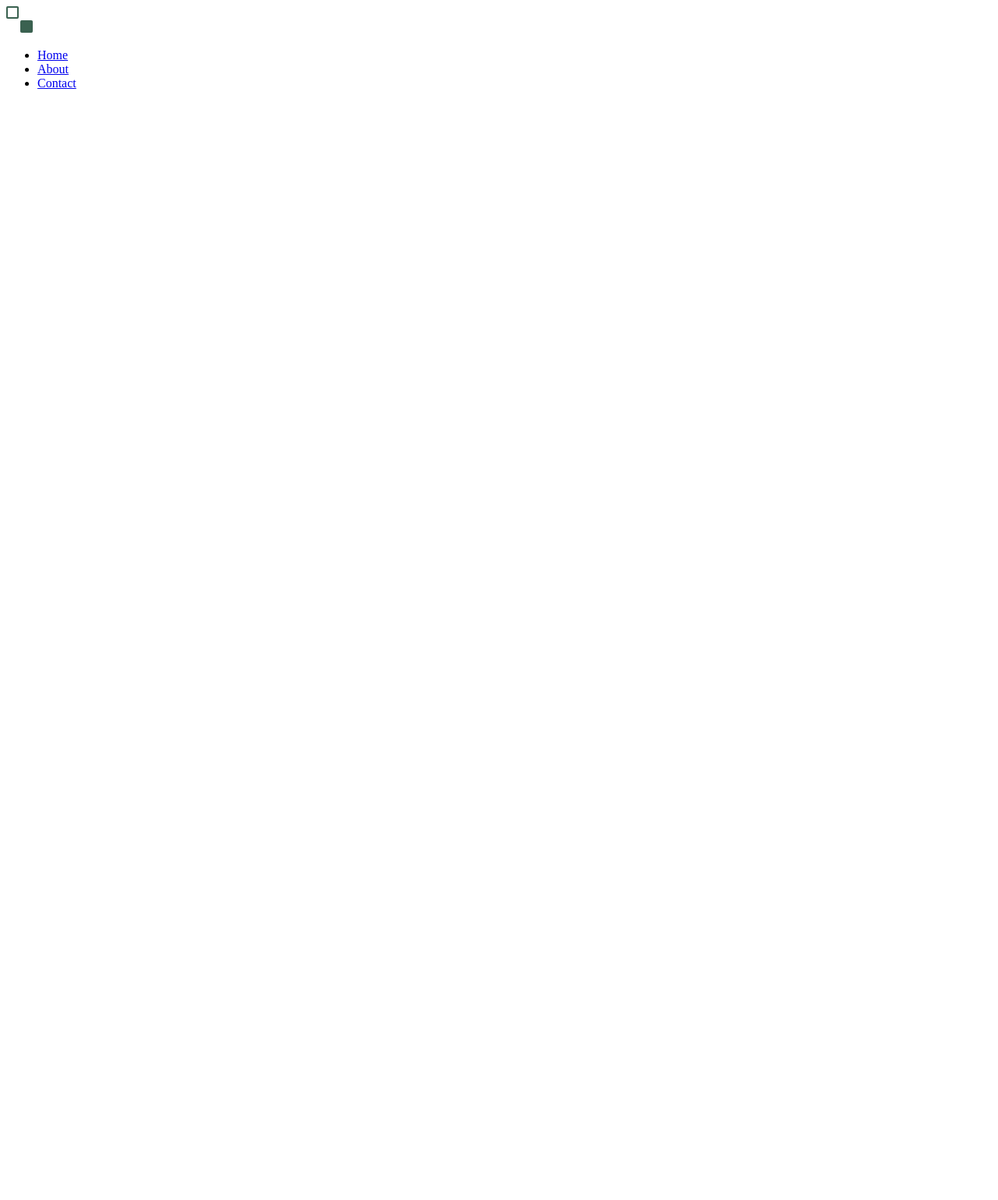
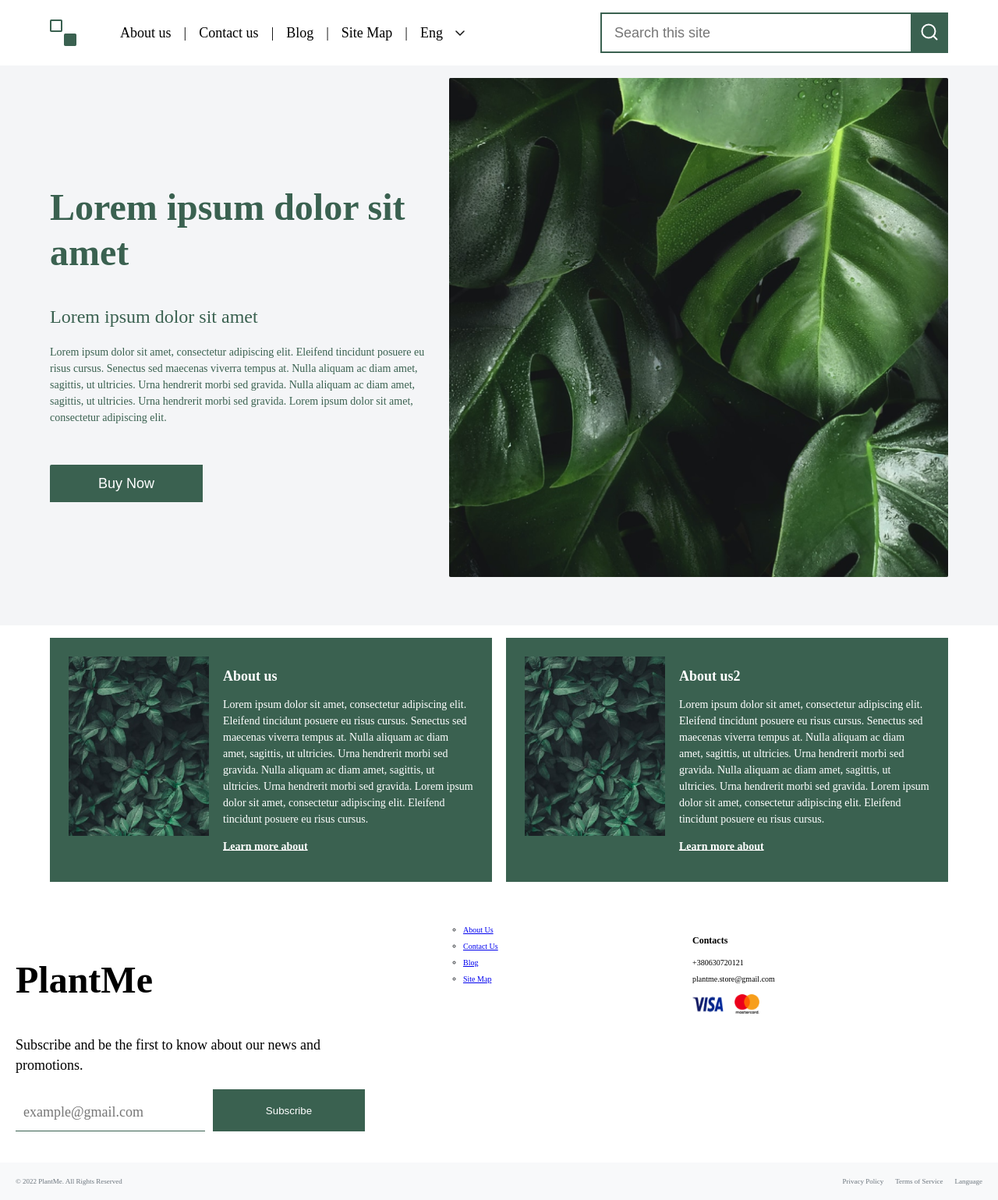
Before and after one commit to IvanDeresh/uml_t1, a plain HTML site: page index.html in a window 1280 px wide. Shown: the whole page at 78% size. Before the commit the page ends 800 px from the top, so only its background shows below. Drawn offline with Linux system fonts and the light colour scheme.

Commit message:
"some sections"

```diff
--- a/index.html
+++ b/index.html
@@ -4,19 +4,147 @@
     <meta charset="UTF-8" />
     <meta name="viewport" content="width=device-width, initial-scale=1.0" />
     <link rel="stylesheet" href="index.css" />
+
     <title>Document</title>
-    <script defer src="index.js"></script>
   </head>
   <body>
-    <header>
-      <div><img src="./assets/img/Logo.png" alt="Logo" /></div>
-      <nav>
-        <ul>
-          <li><a href="#">Home</a></li>
-          <li><a href="#">About</a></li>
-          <li><a href="#">Contact</a></li>
-        </ul>
-      </nav>
+    <header class="header">
+      <div class="header__container">
+        <div class="header__logo">
+          <img src="./assets/img/Logo.png" alt="Logo" />
+        </div>
+        <nav class="header__nav">
+          <ul class="header__nav--list">
+            <li class="header__nav--li">
+              <a href="#">About us <span>|</span></a>
+            </li>
+            <li class="header__nav--li">
+              <a href="#">Contact us <span>|</span></a>
+            </li>
+            <li class="header__nav--li">
+              <a href="#">Blog <span>|</span></a>
+            </li>
+            <li class="header__nav--li">
+              <a href="#">Site Map <span>|</span></a>
+            </li>
+            <li class="header__nav--li">
+              <a href="#">Eng <img src="assets/img/arrowBottom.svg" /></a>
+            </li>
+          </ul>
+        </nav>
+      </div>
+      <div class="header__search">
+        <input class="header__search--input" placeholder="Search this site" />
+        <button class="header__search--button">
+          <img
+            class="header__search--img"
+            src="./assets/img/Loop.svg"
+            alt="Loop"
+          />
+        </button>
+      </div>
     </header>
+    <section class="hero">
+        <div class="hero__content">
+        <div class="hero__content--container">
+          <h1 class="hero__content--title">Lorem ipsum dolor sit amet</h1>
+          <h2 class="hero__content--subtitle">Lorem ipsum dolor sit amet</h2>
+          <p class="hero__content--text">
+           Lorem ipsum dolor sit amet, consectetur adipiscing elit. Eleifend tincidunt posuere eu risus cursus. Senectus sed maecenas viverra tempus at. Nulla aliquam ac diam amet, sagittis, ut ultricies. Urna hendrerit morbi sed gravida. Nulla aliquam ac diam amet, sagittis, ut ultricies. Urna hendrerit morbi sed gravida. Lorem ipsum dolor sit amet, consectetur adipiscing elit.
+          </p>
+          <button class="hero__content--button">Buy Now</button>
+        </div>
+        </div>
+        <div>
+            <img
+              class="hero__background"
+              src="./assets/img/unsplash_W5XTTLpk1-I.png"
+              alt="Background"
+            />
+        </div>
+      </section>
+    </section>
+    <section class="about">
+        <div class="about__item">
+           <img src="assets/img/Rectangle 570.png" alt="about__image" class="about__item--img" />
+           <div class="about__item--content">
+            <h2 class="about__item--header">About us</h2>
+            <p class="about__item--text">
+                Lorem ipsum dolor sit amet, consectetur adipiscing elit. Eleifend tincidunt posuere eu risus cursus. Senectus sed maecenas viverra tempus at. Nulla aliquam ac diam amet, sagittis, ut ultricies. Urna hendrerit morbi sed gravida. Nulla aliquam ac diam amet, sagittis, ut ultricies. Urna hendrerit morbi sed gravida. Lorem ipsum dolor sit amet, consectetur adipiscing elit. Eleifend tincidunt posuere eu risus cursus.
+            </p>
+            <a class="about__item--link">Learn more about</a>
+           </div>
+        </div>
+        <div class="about__item">
+           <img src="assets/img/Rectangle 570.png" alt="about__image" class="about__item--img" />
+           <div class="about__item--content">
+            <h2 class="about__item--header">About us2</h2>
+            <p class="about__item--text">
+                Lorem ipsum dolor sit amet, consectetur adipiscing elit. Eleifend tincidunt posuere eu risus cursus. Senectus sed maecenas viverra tempus at. Nulla aliquam ac diam amet, sagittis, ut ultricies. Urna hendrerit morbi sed gravida. Nulla aliquam ac diam amet, sagittis, ut ultricies. Urna hendrerit morbi sed gravida. Lorem ipsum dolor sit amet, consectetur adipiscing elit. Eleifend tincidunt posuere eu risus cursus.
+            </p>
+            <a class="about__item--link">Learn more about</a>
+           </div>
+        </div>
+    </section>
+   <footer class="footer">
+  <div class="footer__content">
+    <ul class="footer__list">
+      <li class="footer__item footer__item--subscribe">
+        <h2 class="footer__title">PlantMe</h2>
+        <p class="footer__description">
+          Subscribe and be the first to know about our news and promotions.
+        </p>
+        <form class="footer__form" action="#" method="post">
+          <input
+            class="footer__input"
+            placeholder="example@gmail.com"
+            type="email"
+            name="email"
+            required
+          />
+          <button class="footer__button" type="submit">Subscribe</button>
+        </form>
+      </li>
+
+      <!-- Секція навігації -->
+      <li class="footer__item footer__item--navigation">
+        <nav class="footer__nav">
+          <ul class="footer__nav-list">
+            <li class="footer__nav-item"><a href="#">About Us</a></li>
+            <li class="footer__nav-item"><a href="#">Contact Us</a></li>
+            <li class="footer__nav-item"><a href="#">Blog</a></li>
+            <li class="footer__nav-item"><a href="#">Site Map</a></li>
+          </ul>
+        </nav>
+      </li>
+
+      <!-- Секція контактів -->
+      <li class="footer__item footer__item--contacts">
+        <h3 class="footer__contacts-title">Contacts</h3>
+        <p class="footer__contacts-phone">+380630720121</p>
+        <p class="footer__contacts-email">plantme.store@gmail.com</p>
+        <div class="footer__payment-methods">
+          <img class="footer__payment-logo" src="assets/img/visa.png" alt="Visa" />
+          <img class="footer__payment-logo" src="assets/img/mc.png" alt="MasterCard" />
+        </div>
+      </li>
+    </ul>
+  </div>
+
+  <!-- Нижній рядок авторських прав -->
+  <div class="footer__copyright">
+    <p class="footer__copyright-text">
+      <span>© 2022 PlantMe. All Rights Reserved</span>
+    </p>
+    <nav class="footer__policy-nav">
+      <ul class="footer__policy-list">
+        <li class="footer__policy-item"><a href="#">Privacy Policy</a></li>
+        <li class="footer__policy-item"><a href="#">Terms of Service</a></li>
+        <li class="footer__policy-item"><a href="#">Language</a></li>
+      </ul>
+    </nav>
+  </div>
+</footer>
+
   </body>
 </html>
--- /dev/null
+++ b/scss/index.scss
@@ -0,0 +1,338 @@
+html {
+  font-size: 62.5%;
+}
+
+body {
+  max-width: 144rem;
+  margin: 0 auto;
+}
+
+.header {
+  display: flex;
+  padding: 1.6rem 6.4rem;
+  justify-content: space-between;
+  align-items: center;
+  &__container {
+    display: flex;
+    justify-content: space-between;
+    align-items: center;
+  }
+  &__logo {
+    width: 3.4rem;
+    height: 3.4rem;
+  }
+  &__nav {
+    display: flex;
+    &--list {
+      display: flex;
+    }
+    &--li {
+      list-style: none;
+    }
+    &--li a {
+      font-family: Outfit;
+      font-size: 18px;
+      font-weight: 400;
+      line-height: 27px;
+      display: flex;
+      gap: 1.6rem;
+      text-align: left;
+      margin-left: 1.6rem;
+      text-underline-position: from-font;
+      text-decoration-skip-ink: none;
+      text-decoration: none;
+      color: black;
+    }
+  }
+  &__search {
+    display: flex;
+    align-items: center;
+    &--input {
+      width: 42.4rem;
+      height: 4.6rem;
+      border: 2px solid #3a6150;
+      padding-left: 1.6rem;
+      font-size: 1.8rem;
+      line-height: 2.6rem;
+      font-weight: 400;
+      color: #3a6150;
+      outline: none;
+    }
+    &--button {
+      width: 4.8rem;
+      height: 4.8rem;
+      margin-left: -4.8rem;
+      border: 2px solid #3a6150;
+      background-color: #3a6150;
+    }
+    &--img {
+    }
+  }
+}
+
+.hero {
+  padding: 1.6rem 6.4rem;
+  background-color: #f4f5f7;
+  display: flex;
+  justify-content: space-between;
+  padding-bottom: 6rem;
+  &__content {
+    width: 64.7rem;
+    min-height: 100%;
+    display: flex;
+    flex-direction: column;
+    justify-content: center;
+  }
+  &__content--title {
+    font-family: Outfit;
+    font-size: 48px;
+    font-weight: 700;
+    line-height: 57.6px;
+    text-align: left;
+    text-underline-position: from-font;
+    text-decoration-skip-ink: none;
+    color: #3a6150;
+  }
+  &__content--subtitle {
+    font-family: Outfit;
+    font-size: 2.4rem;
+    font-weight: 500;
+    line-height: 2.9rem;
+    text-align: left;
+    text-underline-position: from-font;
+    text-decoration-skip-ink: none;
+    color: #3a6150;
+  }
+  &__content--text {
+    font-family: Outfit;
+    width: 50.6rem;
+    font-size: 1.4rem;
+    font-weight: 400;
+    line-height: 2.1rem;
+    text-align: left;
+    text-underline-position: from-font;
+    text-decoration-skip-ink: none;
+    color: #3a6150;
+  }
+  &__content--button {
+    margin-top: 3.6rem;
+    width: 19.6rem;
+    height: 4.8rem;
+    font-size: 1.8rem;
+    gap: 10px;
+    border-radius: 2px 0px 0px 0px;
+    opacity: 0px;
+    background-color: #3a6150;
+    border: none;
+    color: white;
+  }
+  &__background {
+    width: 64rem;
+  }
+}
+
+.about {
+  display: flex;
+  justify-content: space-between;
+  padding: 1.6rem 6.4rem;
+  gap: 1.8rem;
+  &__item {
+    width: 64.7rem;
+    height: 28.9rem;
+    background-color: #3a6150;
+    padding-inline: 2.4rem;
+    padding-top: 2.4rem;
+    display: flex;
+    align-items: start;
+    gap: 1.8rem;
+    &--img {
+      width: 18rem;
+      height: 23rem;
+    }
+    &--header {
+      font-family: Outfit;
+      font-size: 18px;
+      font-weight: 700;
+      text-align: left;
+      text-underline-position: from-font;
+      text-decoration-skip-ink: none;
+      color: white;
+    }
+    &--text {
+      font-family: Outfit;
+      font-size: 14px;
+      font-weight: 400;
+      line-height: 21px;
+      text-align: left;
+      text-underline-position: from-font;
+      text-decoration-skip-ink: none;
+      color: white;
+    }
+    &--link {
+      font-family: Outfit;
+      font-size: 14px;
+      font-weight: 700;
+      line-height: 21px;
+      text-align: left;
+      text-decoration-line: underline;
+      text-decoration-style: solid;
+      text-underline-position: from-font;
+      text-decoration-skip-ink: none;
+      color: white;
+    }
+  }
+}
+
+.footer {
+  &__title {
+    font-family: Outfit;
+    font-size: 48px;
+    font-weight: 700;
+    line-height: 60.48px;
+    text-align: left;
+    text-underline-position: from-font;
+    text-decoration-skip-ink: none;
+  }
+  &__content {
+    display: flex;
+    justify-content: space-between;
+    align-items: flex-start;
+    padding: 40px 20px;
+    background-color: #ffffff;
+
+    .footer__list {
+      display: flex;
+      justify-content: space-between;
+      width: 100%;
+      list-style: none;
+      padding: 0;
+      margin: 0;
+
+      .footer__item {
+        &--subscribe {
+          flex-basis: 35%;
+
+          .footer__description {
+            font-family: Outfit;
+            font-size: 18px;
+            font-weight: 400;
+            line-height: 26.1px;
+            text-align: left;
+            text-underline-position: from-font;
+            text-decoration-skip-ink: none;
+          }
+
+          .footer__form {
+            display: flex;
+            align-items: end;
+            max-width: 53.3rem;
+
+            .footer__input {
+              flex: 1;
+              padding: 1rem;
+              border: none;
+              margin-right: 1rem;
+              font-size: 1rem;
+              border-bottom: 1px solid #3a6150;
+              font-family: Outfit;
+              font-size: 1.8rem;
+              font-weight: 400;
+              line-height: 2.7rem;
+              text-align: left;
+              outline: none;
+            }
+
+            .footer__button {
+              width: 19.5rem;
+              height: 5.4rem;
+              gap: 10px;
+              opacity: 0px;
+              background-color: #3a6150;
+              border: none;
+              color: white;
+
+              transition: background-color 0.3s;
+
+              &:hover {
+                background-color: #22392f;
+              }
+            }
+          }
+        }
+
+        &--navigation {
+          flex-basis: 20%;
+
+          .footer__nav-item {
+            margin-bottom: 10px;
+            font-size: 1rem;
+            color: #212529;
+
+            &:hover {
+              text-decoration: underline;
+              cursor: pointer;
+            }
+          }
+        }
+
+        &--contacts {
+          flex-basis: 30%;
+
+          .footer__contacts-title {
+            font-size: 1.2rem;
+            font-weight: bold;
+            margin-bottom: 15px;
+          }
+
+          .footer__contacts-phone,
+          .footer__contacts-email {
+            font-size: 1rem;
+            margin-bottom: 10px;
+          }
+
+          .footer__payment-methods {
+            display: flex;
+            gap: 10px;
+            margin-top: 10px;
+
+            .footer__payment-logo {
+              width: 40px;
+              height: auto;
+            }
+          }
+        }
+      }
+    }
+  }
+
+  &__copyright {
+    display: flex;
+    justify-content: space-between;
+    align-items: center;
+    padding: 10px 20px;
+    background-color: #f8f9fa;
+    font-size: 0.9rem;
+    color: #6c757d;
+
+    .footer__copyright-text {
+      font-weight: 400;
+    }
+
+    .footer__policy-list {
+      display: flex;
+      list-style: none;
+      gap: 15px;
+
+      .footer__policy-item {
+        a {
+          text-decoration: none;
+          color: #6c757d;
+
+          &:hover {
+            text-decoration: underline;
+          }
+        }
+      }
+    }
+  }
+}
```
Also changed, not shown: assets/img/Loop.svg (added), assets/img/arrowBottom.svg (added), assets/img/mc.png (added), assets/img/visa.png (added), index.css, scss/variables.scss (added), 1 other file.
